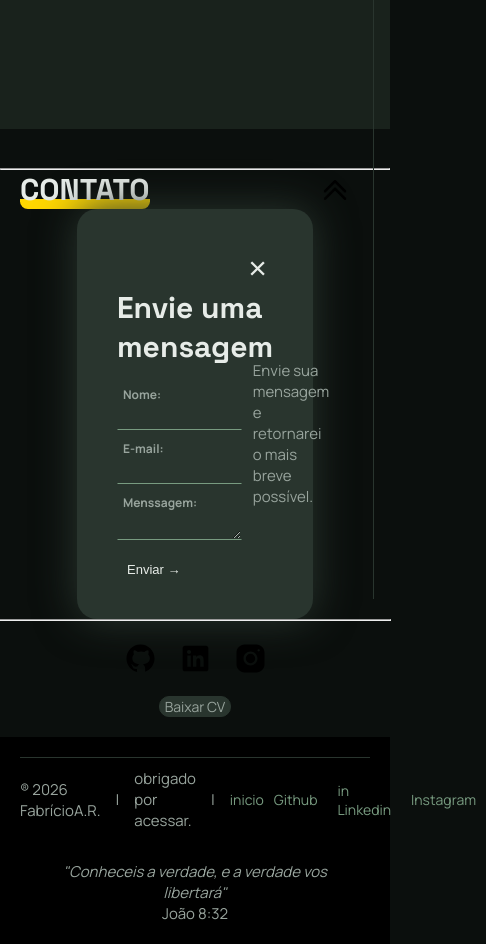
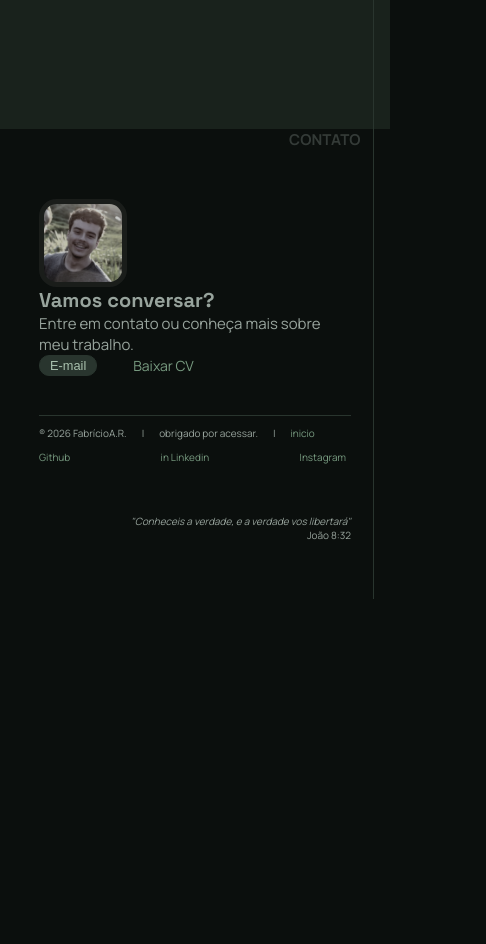
Before and after one commit to FabricioAnastacio/my_portfolio, a React (Create React App) app in the folder frontend/: page / in a window 390 px wide. Shown: the part 5540-6484 px from the top of the page, 486 px wide, since content can reach past the window. After the commit the page ends 6152 px from the top, so only its background shows below. Built offline with nearby package versions, Linux system fonts and the light colour scheme.

Commit message:
Stiliza e corrige o footer para receber a no estilização no mobile

```diff
--- a/frontend/src/components/mobile/ComponentFooter.jsx
+++ b/frontend/src/components/mobile/ComponentFooter.jsx
@@ -1,41 +1,54 @@
-import React, { useContext } from 'react';
-import { github, instagram, linkedin } from '../../assets/svg';
+import { useState } from 'react';
 import '../../layouts/mobile/Footer.css';
-import buttonUp from '../../assets/imgs/mobile/icons8-para-cima-48.png';
-import AppContext from '../../contexts/AppContext';
-import Contact from '../common/Contact';
+// import '../../layouts/mobile/Contact.css';
 import FooterAutor from '../common/FooterAutor';
 import ButtonCV from '../common/ButtonCV';
+import fotoF from '../../assets/imgs/fabricio_fot.png';
+import Contact from '../common/Contact';
 
 function FooterMobile() {
-  const { modeThame } = useContext(AppContext);
+  const [emailPage, setEmailPage] = useState(false);
+
+  const setTabEmailClose = () => {
+    document.body.style.overflow = !emailPage ? 'hidden' : '';
+    setEmailPage(!emailPage);
+  };
 
   return (
-    <footer id="Contact-footer" className={ `Footer-${modeThame}-Mobile` }>
-      <hr className="Line-Footer" />
-      <nav className="Nav-Footer-Mobile">
-        <h1>CONTATO</h1>
-        <a href="#Header" className="Button-Up">
-          <img src={ buttonUp } alt="Para-Cima" />
-        </a>
-      </nav>
-      <div className="Footer-Mobile">
-        <Contact />
-        <hr className="Line-Mobile" />
-        <section className="Contact-Mobile">
-          <a className="Links-Mobile" href="https://github.com/FabricioAnastacio" target="_blank" rel="noreferrer">
-            <img src={ github } alt="Github Link" />
-          </a>
-          <a className="Links-Mobile" href="https://www.linkedin.com/in/far-dev/" target="_blank" rel="noreferrer">
-            <img src={ linkedin } alt="Linkedin Link" />
-          </a>
-          <a className="Links-Mobile" href="https://www.instagram.com/fabricio.rodrigues_2.0_/" target="_blank" rel="noreferrer">
-            <img src={ instagram } alt="Instagram Link" />
-          </a>
-        </section>
-        <ButtonCV platform="Mobile" modeThame={ modeThame } />
+    <footer
+      id="Contact-footer"
+      className="Footer-Mobile portfolio-section-footer"
+    >
+      <div className="timeline-item-footer">
+        <p>CONTATO</p>
+      </div>
+      <div className="footer-header-Mobile">
+        <img
+          className="Picture-Mobile"
+          src={ fotoF }
+          alt="Foto de Fabricio"
+        />
+        <div className="box-buttons-Mobile">
+          <div>
+            <h3>Vamos conversar?</h3>
+            <p>Entre em contato ou conheça mais sobre meu trabalho.</p>
+          </div>
+          <div>
+            <button onClick={ setTabEmailClose } className="Button-Email">
+              E-mail
+            </button>
+            <ButtonCV platform="Mobile" />
+          </div>
+        </div>
       </div>
       <FooterAutor platform="Mobile" />
+      {
+        emailPage && (
+          <div className="Email-tab-Mobile">
+            <Contact setTabEmailClose={ setTabEmailClose } />
+          </div>
+        )
+      }
     </footer>
   );
 }
--- a/frontend/src/layouts/mobile/Footer.css
+++ b/frontend/src/layouts/mobile/Footer.css
@@ -1,81 +1,60 @@
-.Line-Footer {
-  margin: 10vmin 0 5px 0;
+.Footer-Mobile {
+  padding: 18% 10%;
 }
 
-.Footer-Mobile {
+.footer-header-Mobile {
   display: flex;
   flex-direction: column;
-  align-items: center;
+  align-items: start;
+  padding-bottom: 10vmin;
 }
 
-.Line-Mobile {
-  width: 100%;
+.Picture-Mobile {
+  height: 20vmin;
+  border-radius: 20%;
+  background-color: var(--surface-2);
+  padding: 5px;
+  filter: saturate(30%) opacity(.8);
 }
 
-.Nav-Footer-Mobile {
+.box-buttons-Mobile {
+  :nth-child(2) {
     display: flex;
     align-items: end;
-  justify-content: space-between;
-  padding: 0 20px;
-  h1 {
-    background-color: gold;
-    display: flex;
-    align-items: end;
-    height: 10px;
-    border-radius: 0 0 2vi 2vi;
-    font-size: 30px;
+    a {
+      background-color: transparent;
+      border-color: transparent;
+      color: var(--primary);
     }
-  a {
-    text-decoration: none;
-    color: black;
-    font-size: 18px;
-  }
-}
-
-.Contact-Mobile {
-  display: flex;
-  align-items: start;
-}
-
-.Links-Mobile {
-  display: flex;
-  align-items: center;
-  text-decoration: none;
-  font-size: 18px;
-  margin: 20px 0;
-  img {
-    width: 35px;
-    margin: 0 10px;
   }
 }
 
 .Autor-Mobile {
+  .footer-bottom {
+    flex-direction: column;
+    align-items: start;
+    p, a {
+      font-size: 10px;
+    }
+    .links {
+      margin: 0;
+      margin-right: 5px;
+    }
+    .Contact-links {
+      width: 100%;
+      margin-top: 10px;
       display: flex;
-  justify-content: center;
-  align-items: center;
-  flex-direction: column;
-  background-color: black;
-  color: white;
-  margin-top: 20px;
-  padding: 20px 40px;
-  section {
-    display: inline-flex;
-    justify-content: space-evenly;
-    width: 350px;
+      justify-content: space-between;
     }
   }
-
   .Versiculo-Mobile {
-  margin-top: 20px;
-  text-align: center;
+    margin-top: 40px;
+    text-align: end;
+    p {
+      font-size: 10px;
+    }
     :nth-child(1) {
       font-style: italic;
     }
   }
-
-.Button-Up {
-  margin-right: 20px;
-  img {
-    width: 30px;
 }
-}
```
Lines whose indentation alone changed are shown as unchanged.
